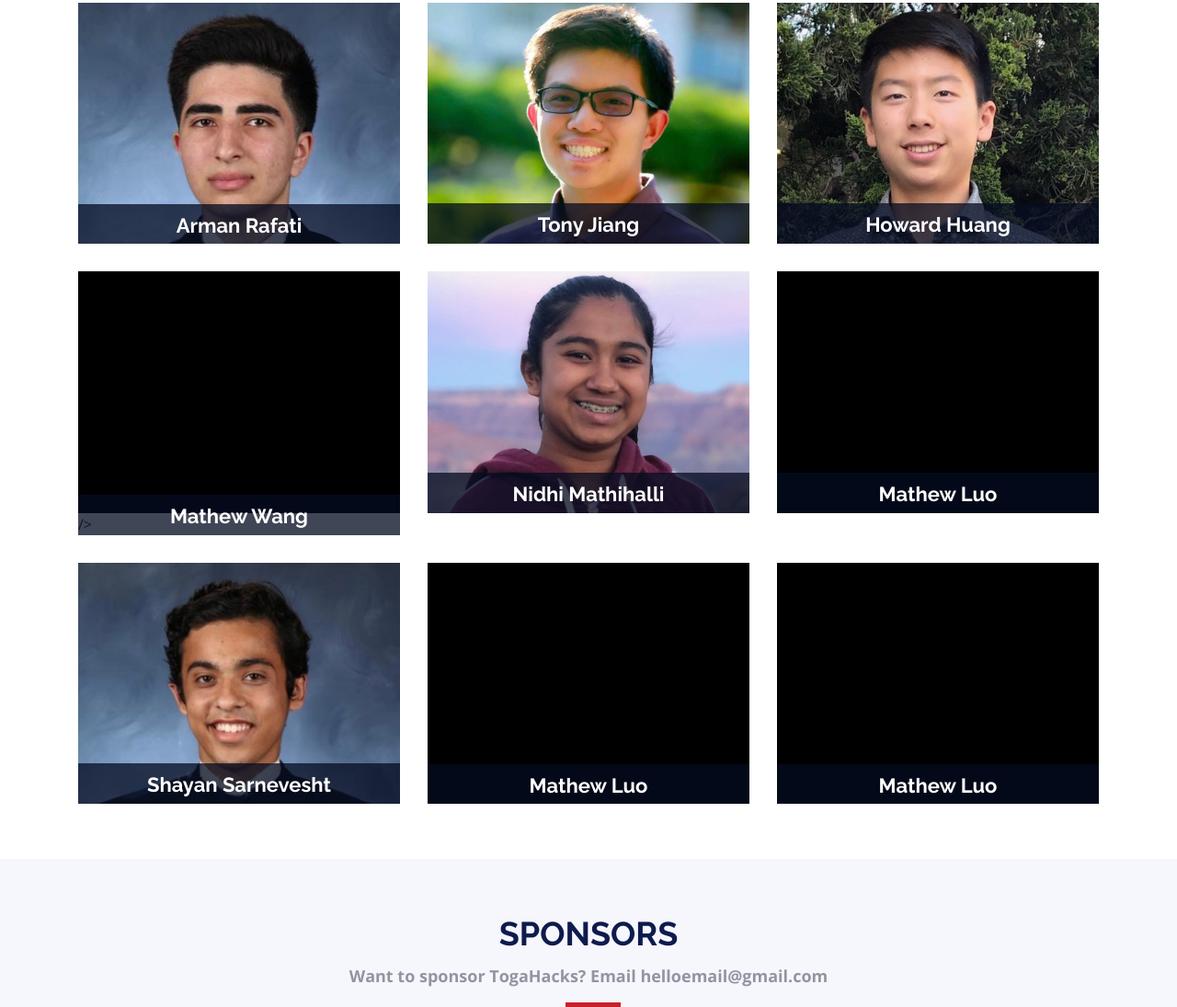
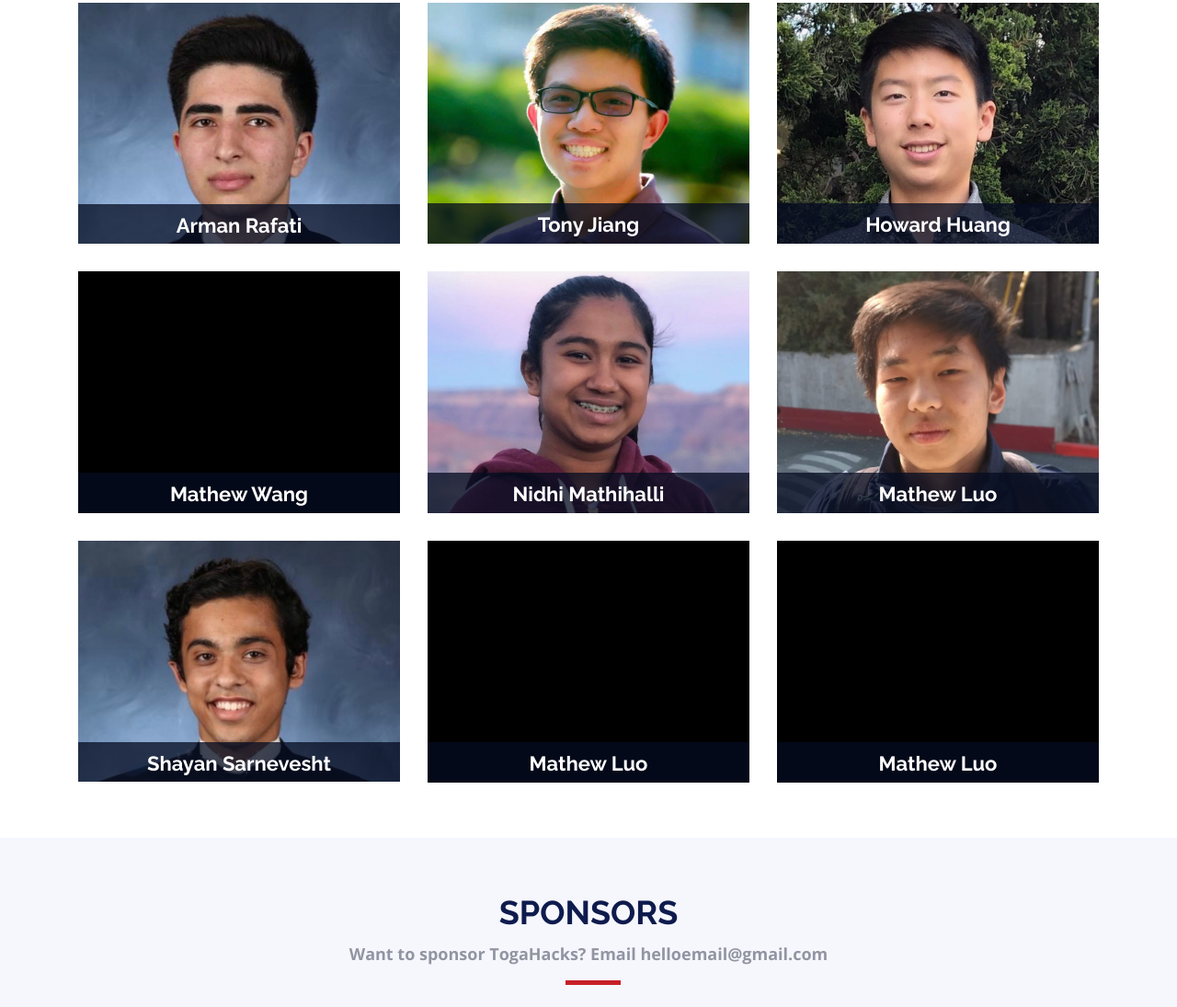
Before and after one commit to Toga-Hacks-I/Toga-Hacks-Website, a plain HTML site: page index.html in a window 1280 px wide. Shown: the part 2691-3786 px from the top of the page at 92% size. Drawn offline with nearby package versions, Linux system fonts and the light colour scheme.

Commit message:
Add Mathew Luo's photo and fix extra closing bracket

```diff
--- a/index.html
+++ b/index.html
@@ -151,7 +151,7 @@
           </ul>
 
           <div class="tab-content row justify-content-center">
-            <!-- Schdule Day 1 -->
+            <!-- Schedule Day 1 -->
             <div
               role="tabpanel"
               class="col-lg-9 tab-pane fade show active"
@@ -219,9 +219,9 @@
                 <div class="row schedule-item"></div>
               </div>
             </div>
-            <!-- End Schdule Day 1 -->
+            <!-- End Schedule Day 1 -->
 
-            <!-- Schdule Day 2 -->
+            <!-- Schedule Day 2 -->
             <div role="tabpanel" class="col-lg-9  tab-pane fade" id="day-2">
               <div class="row schedule-item">
                 <div class="col-md-2"><time>12:00 AM</time></div>
@@ -266,7 +266,7 @@
               </div>
             </div>
           </div>
-          <!-- End Schdule Day 2 -->
+          <!-- End Schedule Day 2 -->
         </div>
       </section>
 
@@ -384,7 +384,6 @@
                   class="img-fluid"
                 />
                 <!--TODO: add picture-->
-                />
                 <div class="details">
                   <h3>Mathew Wang</h3>
                   <p>Operations and Webmaster</p>
@@ -416,7 +415,7 @@
             <div class="col-lg-4 col-md-6">
               <div class="speaker">
                 <img
-                  src="img/speakers/blank_team.png"
+                  src="/img/team/Mathew_Luo.jpg"
                   alt="Speaker 6"
                   class="img-fluid"
                 />
```
Also changed, not shown: img/team/Mathew_Luo.jpg (added).
